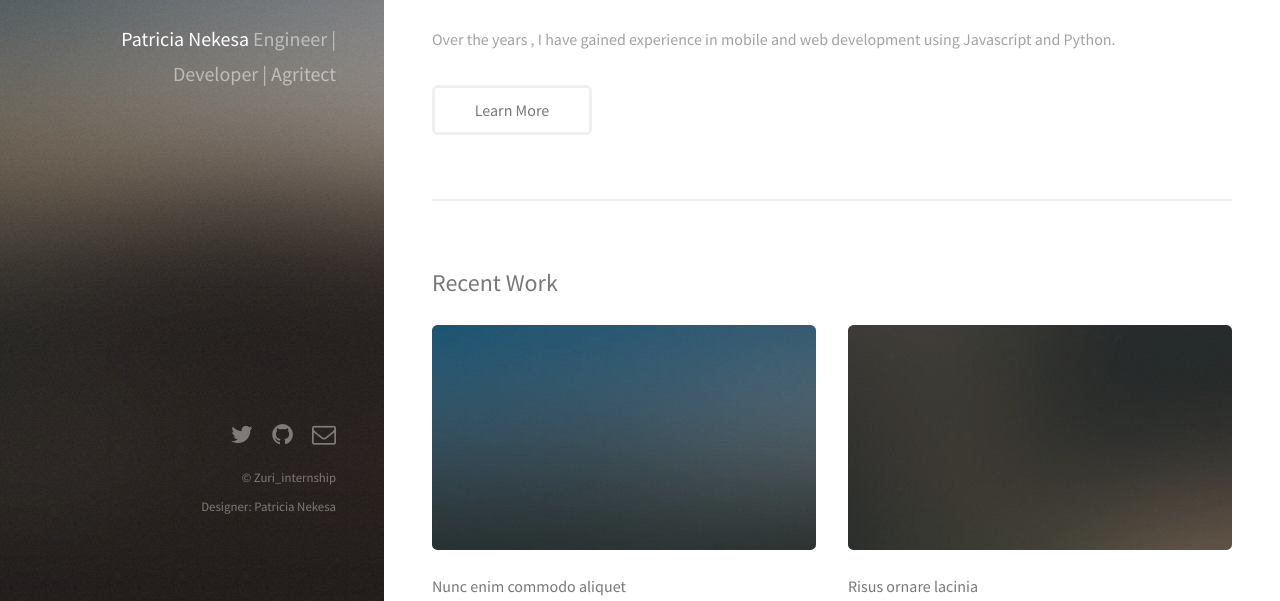
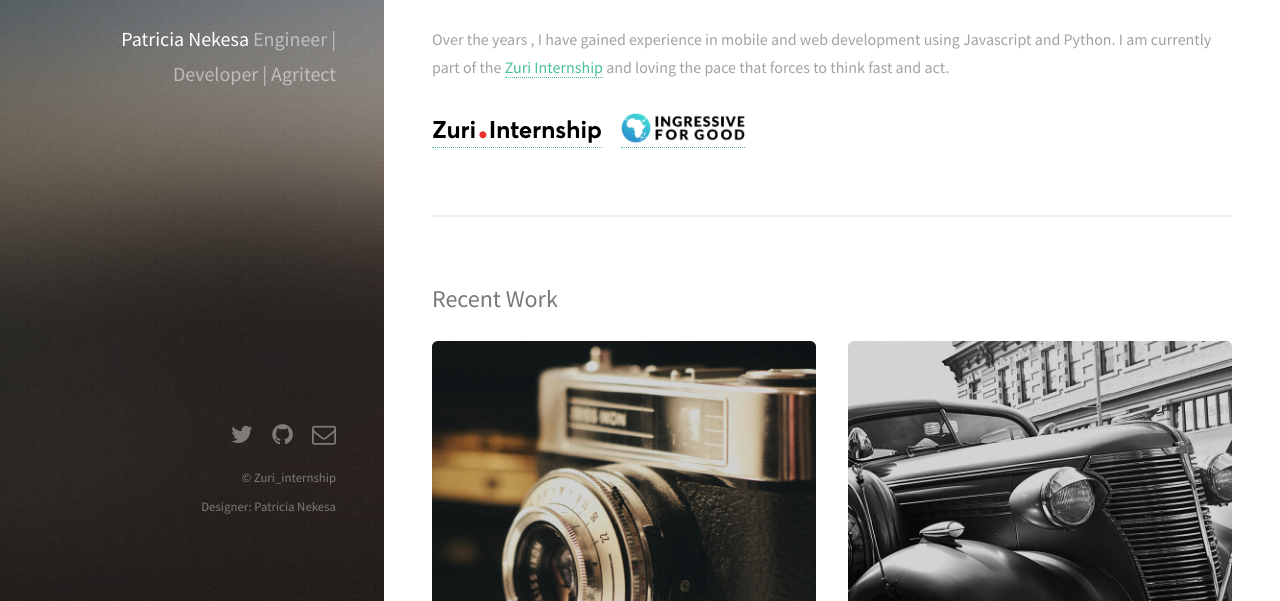
Before and after one commit to KESA24/Zuri_Internship, a website: page index.html in a window 1280 px wide. Shown: the part 199-800 px from the top of the page. Drawn offline with Linux system fonts and the light colour scheme.

Commit message:
Added links

```diff
--- a/index.html
+++ b/index.html
@@ -33,11 +33,15 @@
 					<section id="one">
 						<header class="major">
 							<h2>My name is Patricia Nekesa, I’m an Engineer and love solving problems using mathematics and technology.
-								</h2>
+							</h2>
 						</header>
-						<p>Over the years , I have gained experience in mobile and web development using Javascript and Python.</p>
+						<p>Over the years , I have gained experience in mobile and web development using Javascript and Python.
+							I am currently part of the <a href="https://internship.zuri.team">Zuri Internship</a> and loving the pace that forces to think fast and act.
+						</p>
 						<ul class="actions">
-							<li><a href="#" class="button">Learn More</a></li>
+							<li><a href="#" ><img src="images/Zuri.svg" alt=""></a></li>
+							<li><a href="#"><img src="images/I4G.png" alt="" style="height: 30px;"></a></li>
+
 						</ul>
 					</section>
 
@@ -47,12 +51,12 @@
 						<div class="row">
 
 							<article class="6u 12u$(xsmall) work-item">
-								<a href="images/fulls/05.jpg" class="image fit thumb"><img src="images/thumbs/05.jpg" alt="" /></a>
+								<a href="images/retrocam.jpg" class="image fit thumb"><img src="images/retrocam.jpg" alt="" /></a>
 								<h3>Nunc enim commodo aliquet</h3>
 								<p>Lorem ipsum dolor sit amet nisl sed nullam feugiat.</p>
 							</article>
 							<article class="6u$ 12u$(xsmall) work-item">
-								<a href="images/fulls/06.jpg" class="image fit thumb"><img src="images/thumbs/06.jpg" alt="" /></a>
+								<a href="images/farmerboy.jpg" class="image fit thumb"><img src="images/farmerboy.jpg" alt="" /></a>
 								<h3>Risus ornare lacinia</h3>
 								<p>Lorem ipsum dolor sit amet nisl sed nullam feugiat.</p>
 							</article>
@@ -111,7 +115,8 @@
 					<li><a href="#" class="icon fa-envelope-o"><span class="label">Email</span></a></li>
 				</ul>
 				<ul class="copyright">
-					<li>&copy; Zuri_internship</li><li>Designer: Patricia Nekesa</li>
+					<li>&copy; Zuri_internship </li>
+					<li>Designer: Patricia Nekesa</li>
 				</ul>
 			</footer>
 
```
Also changed, not shown: public/images/I4G.png (added), public/images/Zuri.svg (added), public/images/farmerboy.jpg (added), public/images/retrocam.jpg (added).
